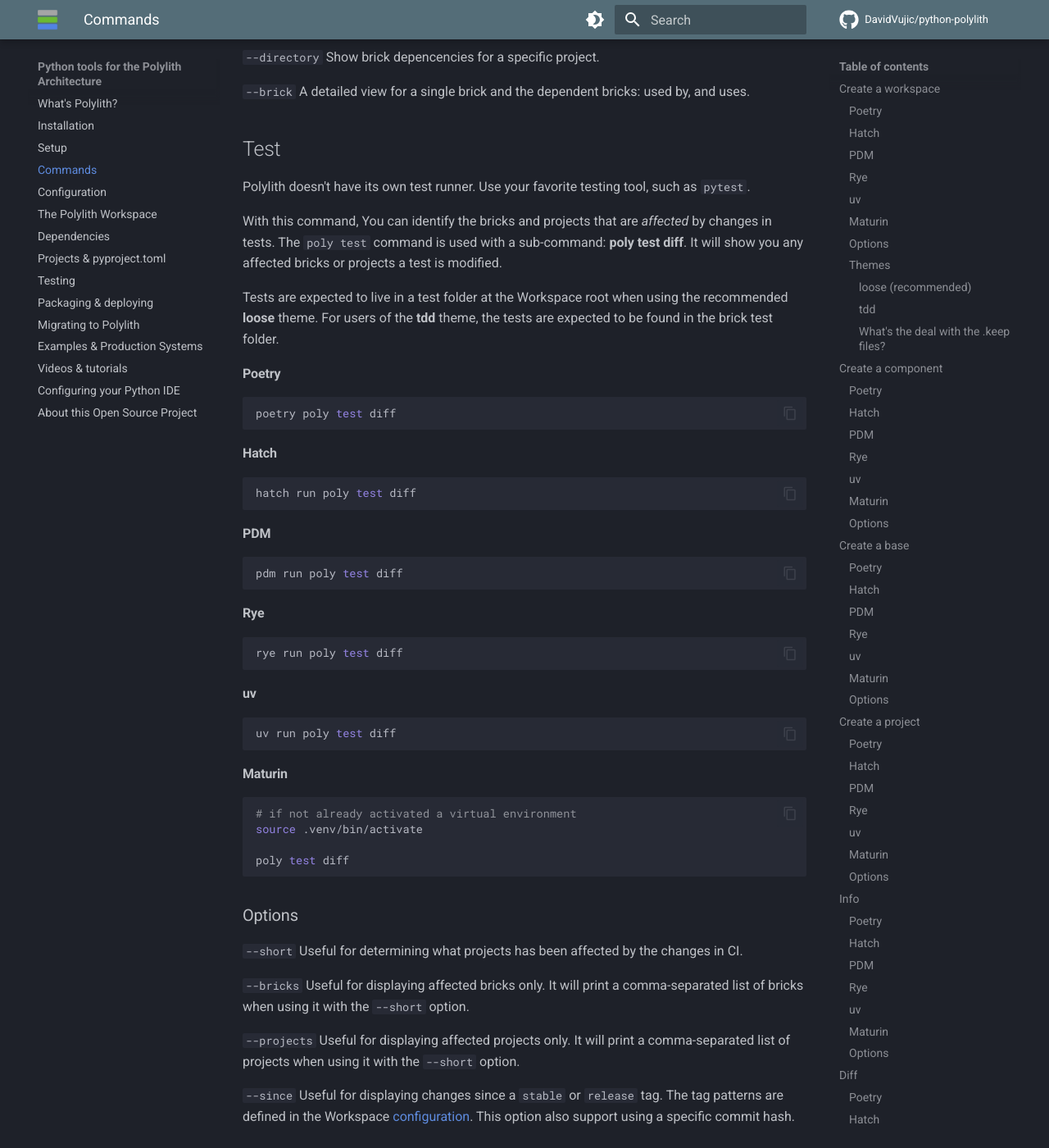
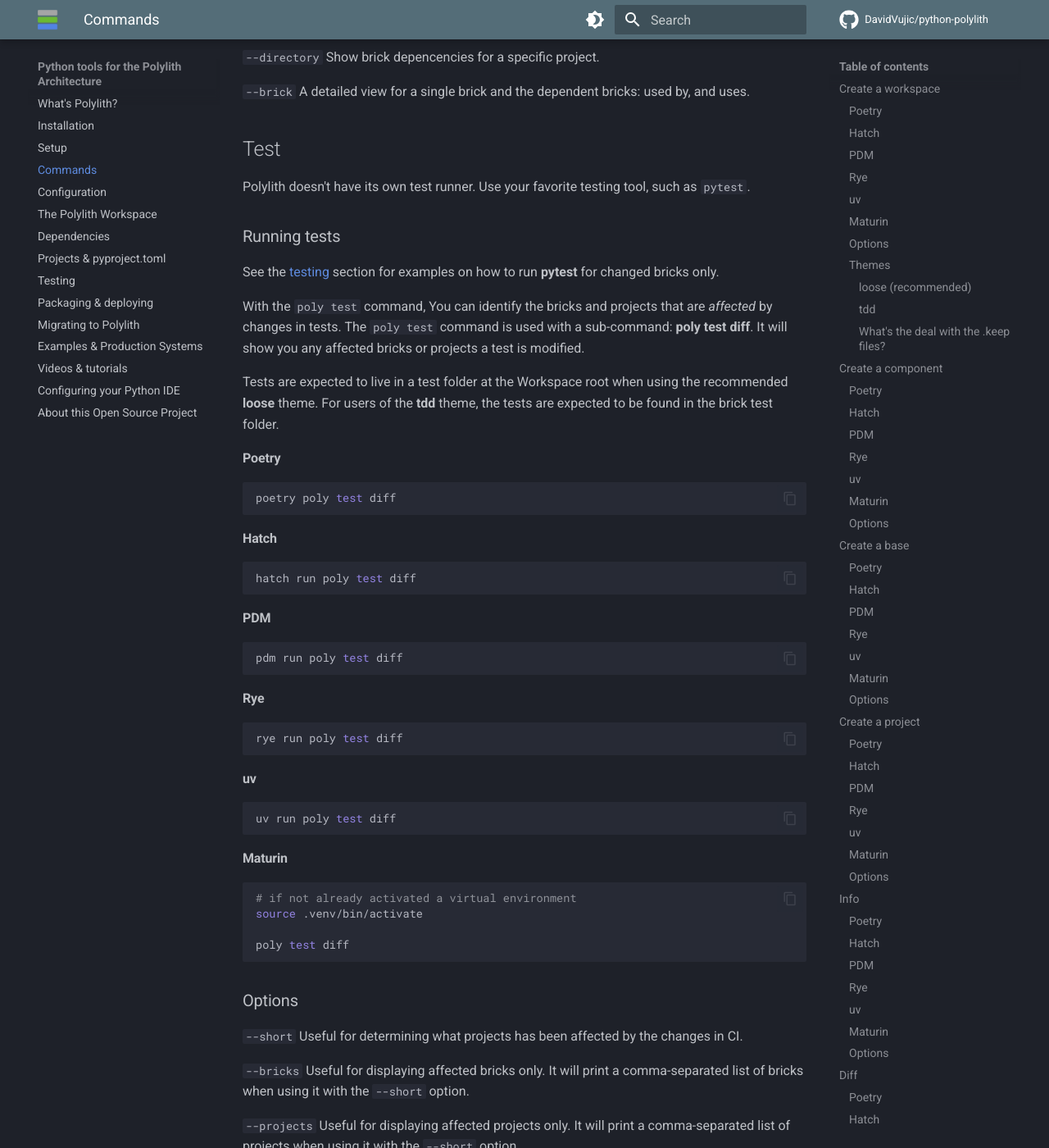
Before and after one commit to DavidVujic/python-polylith-docs, an MkDocs documentation site: the page built from docs/commands.md, in a window 1280 px wide and 1400 px high, scrolled down 11115 px. Shown: the whole window at 82% size. Built offline with MkDocs 1.6.1 and Material for MkDocs 9.7.7, drawn with Linux system fonts in a browser that asks for light colours; comment, search, counter and statistics services are not loaded; some of the changed text lies outside the part shown.

Commit message:
docs: poly test

```diff
--- a/docs/commands.md
+++ b/docs/commands.md
@@ -486,7 +486,10 @@
 ## Test
 Polylith doesn't have its own test runner. Use your favorite testing tool, such as `pytest`.
 
-With this command, You can identify the bricks and projects that are _affected_ by changes in tests.
+### Running tests
+See the [testing](testing.md) section for examples on how to run __pytest__ for changed bricks only.
+
+With the `poly test` command, You can identify the bricks and projects that are _affected_ by changes in tests.
 The `poly test` command is used with a sub-command: __poly test diff__.
 It will show you any affected bricks or projects a test is modified.
 
```
Also changed, not shown: other parts of docs/commands.md (+0 -4 lines).
